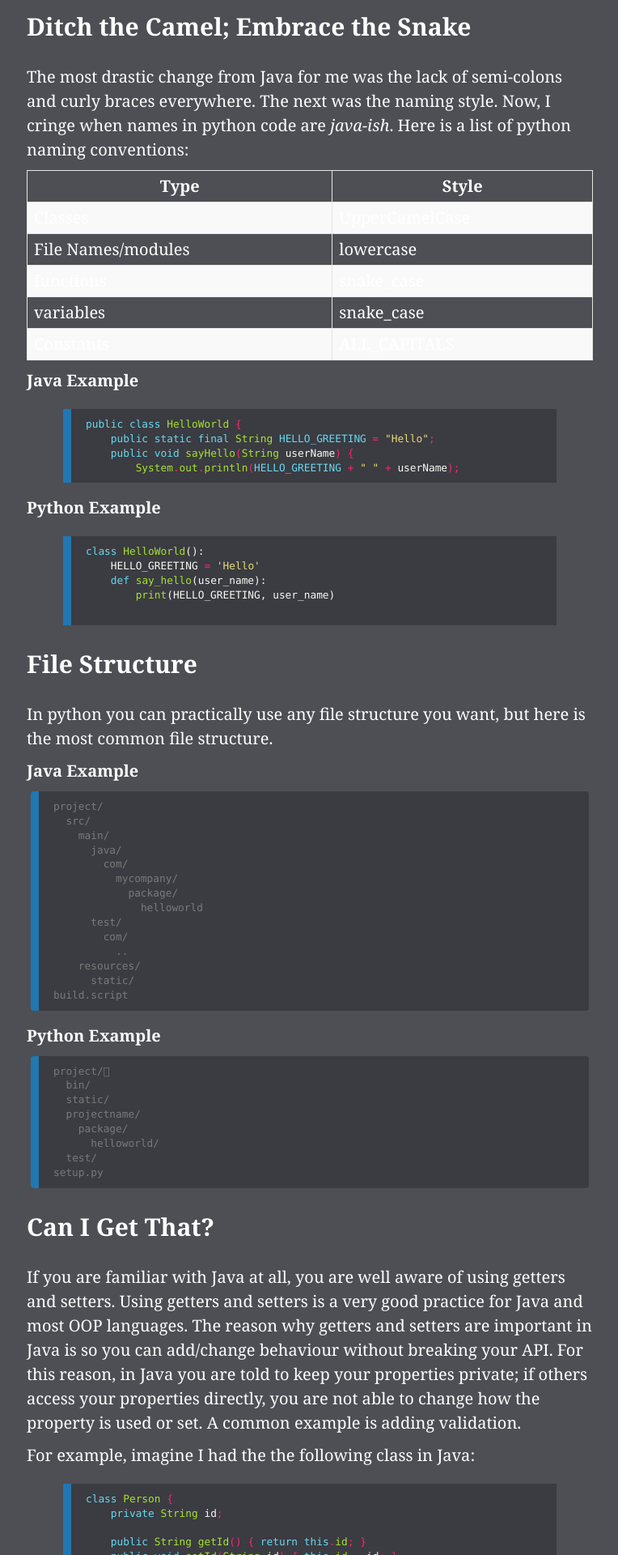
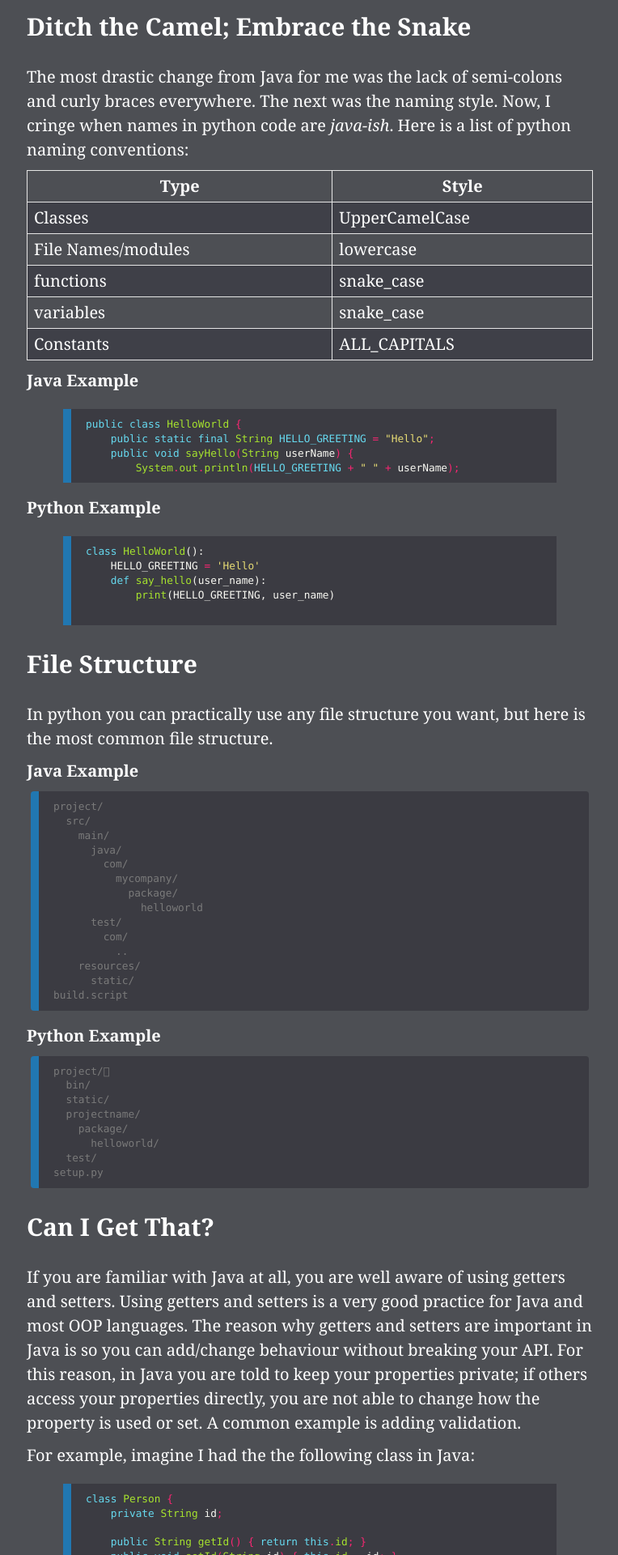
Before and after one commit to nhumrich/blog, a Jekyll site: the page built from _posts/2015-05-23-moving-to-python.md, in a window 1280 px wide. Shown: the part 1620-3540 px from the top of the page at 81% size, without its empty margins (257-1021 px from the left). Built offline with Jekyll 4.4.1, drawn with Linux system fonts in a browser that asks for light colours; nearby versions of some CDN libraries; some web fonts are replaced; comment, search, counter and statistics services are not loaded.

Commit message:
fix styling on tables

```diff
--- a/assets/css/default.css
+++ b/assets/css/default.css
@@ -213,7 +213,7 @@ td, th {
 }
 
 tbody tr:nth-child(odd) td, tbody tr:nth-child(odd) th {
-	background-color: #f9f9f9;
+	background-color: #3f4048;
 }
 
 dt {
```
